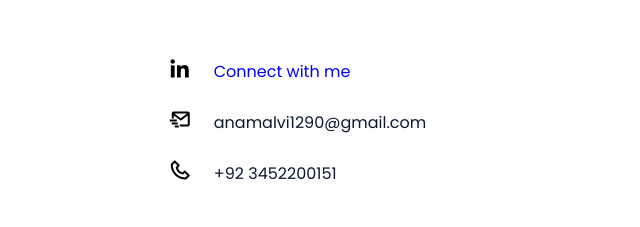
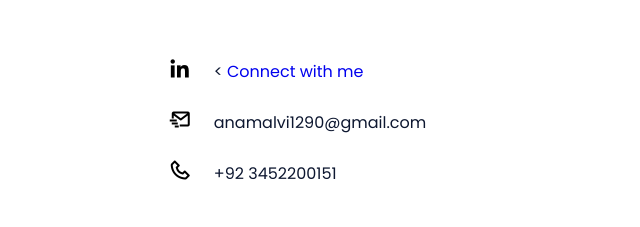
Before and after one commit to anamalvi1290/Portfolio, a plain HTML site: page index.html in a window 1280 px wide. Shown: the part 2825-3052 px from the top of the page, 343-983 px from the left. Drawn offline with nearby package versions, Linux system fonts and the light colour scheme.

Commit message:
Update index.html

```diff
--- a/index.html
+++ b/index.html
@@ -210,7 +210,7 @@
         <table class="contact__table">
             <tr>
                 <td class="contact__cell"><i class='bx bxl-linkedin contact__icon'></i></td>
-                <td class="contact__cell"><a href="https://www.linkedin.com/in/anam-alvi-2bb16520a/">  Connect with me</a></td>
+                <td class="contact__cell"><<a href="https://www.linkedin.com/in/anam-alvi-2bb16520a/">  Connect with me</a></td>
             </tr>
             <tr>
                 <td class="contact__cell"><i class='bx bx-mail-send contact__icon'></i></td>
```
